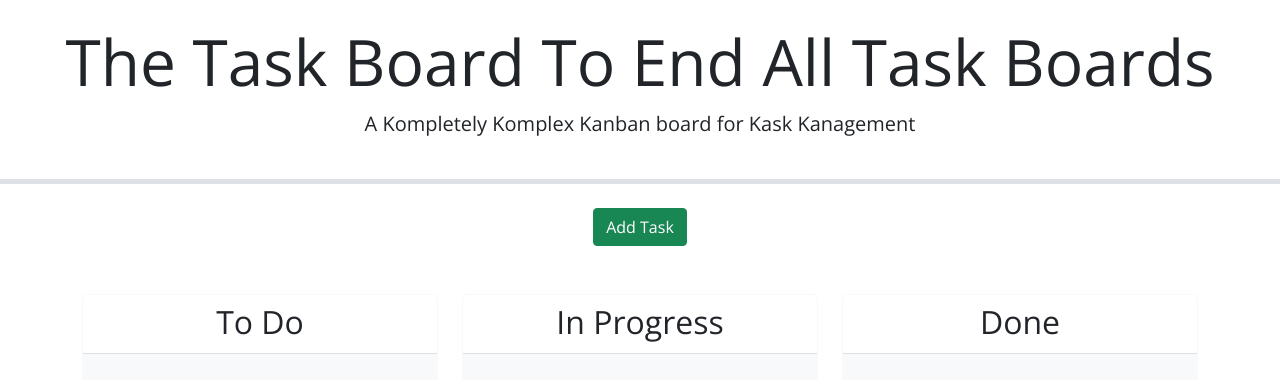
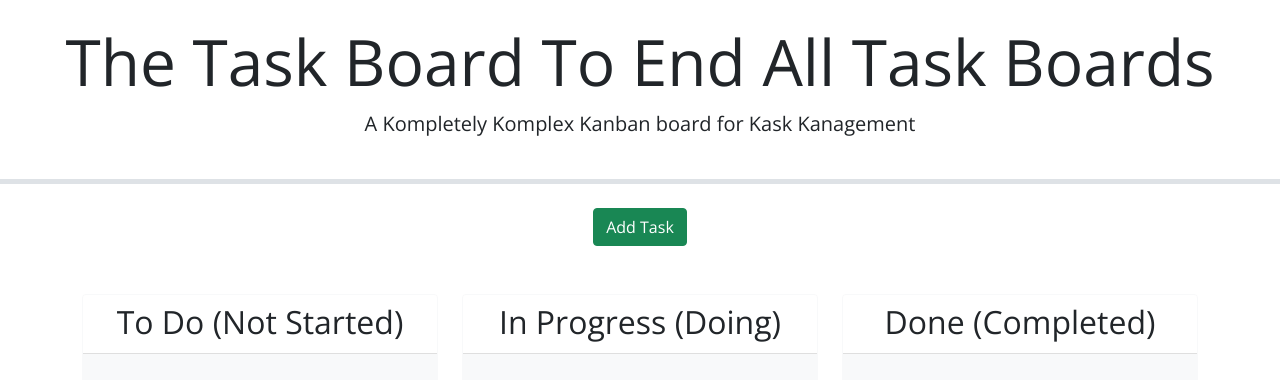
Before and after one commit to tuffythejeep/the-task-board-to-end-all-task-boards, a plain HTML site: page index.html in a window 1280 px wide. Drawn offline with nearby package versions, Linux system fonts and the light colour scheme.

Commit message:
updated README

```diff
--- a/index.html
+++ b/index.html
@@ -120,7 +120,7 @@
         <div class="col-12 col-lg-4 d-flex">
           <div id="to-do" class="card border-light mb-3 lane flex-grow-1">
             <div class="card-header bg-white">
-              <h2 class="card-title mb-1">To Do</h2>
+              <h2 class="card-title mb-1">To Do (Not Started)</h2>
             </div>
             <div class="card-body bg-light">
               <div id="todo-cards"></div>
@@ -130,7 +130,7 @@
         <div class="col-12 col-lg-4 d-flex">
           <div id="in-progress" class="card border-light mb-3 lane flex-grow-1">
             <div class="card-header bg-white">
-              <h2 class="card-title mb-1">In Progress</h2>
+              <h2 class="card-title mb-1">In Progress (Doing)</h2>
             </div>
             <div class="card-body bg-light">
               <div id="in-progress-cards"></div>
@@ -140,7 +140,7 @@
         <div class="col-12 col-lg-4 d-flex">
           <div id="done" class="card border-light mb-3 lane flex-grow-1">
             <div class="card-header bg-white">
-              <h2 class="card-title mb-1">Done</h2>
+              <h2 class="card-title mb-1">Done (Completed)</h2>
             </div>
             <div class="card-body bg-light">
               <div id="done-cards"></div>
```
